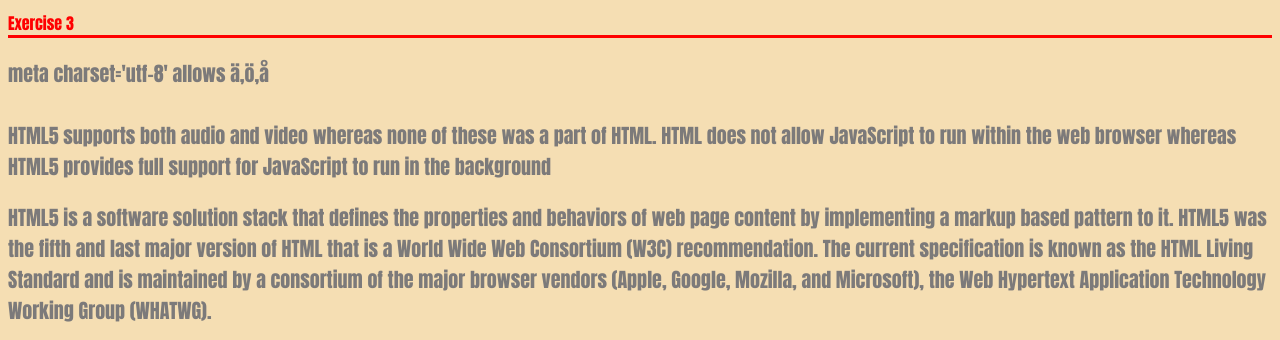
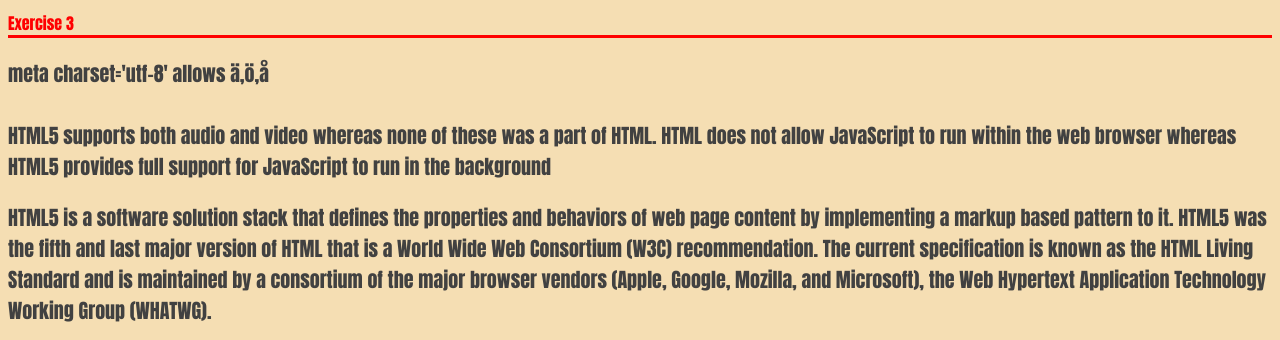
Before and after one commit to AnteroJar/antero_jarviwww, a plain HTML site: page exercise3.html in a window 1280 px wide. Shown: the top 340 px of the page. Drawn offline with Linux system fonts and the light colour scheme; a script that the page names is missing.

Commit message:
Update exercise3.css

```diff
--- a/css/exercise3.css
+++ b/css/exercise3.css
@@ -2,7 +2,7 @@
     background-color: wheat;
     font-family: Impact, Haettenschweiler, 'Arial Narrow Bold', sans-serif;
     font-size: 20px;
-    color: rgb(124, 122, 122);
+    color: rgb(65, 65, 65);
 
 }
 
```
